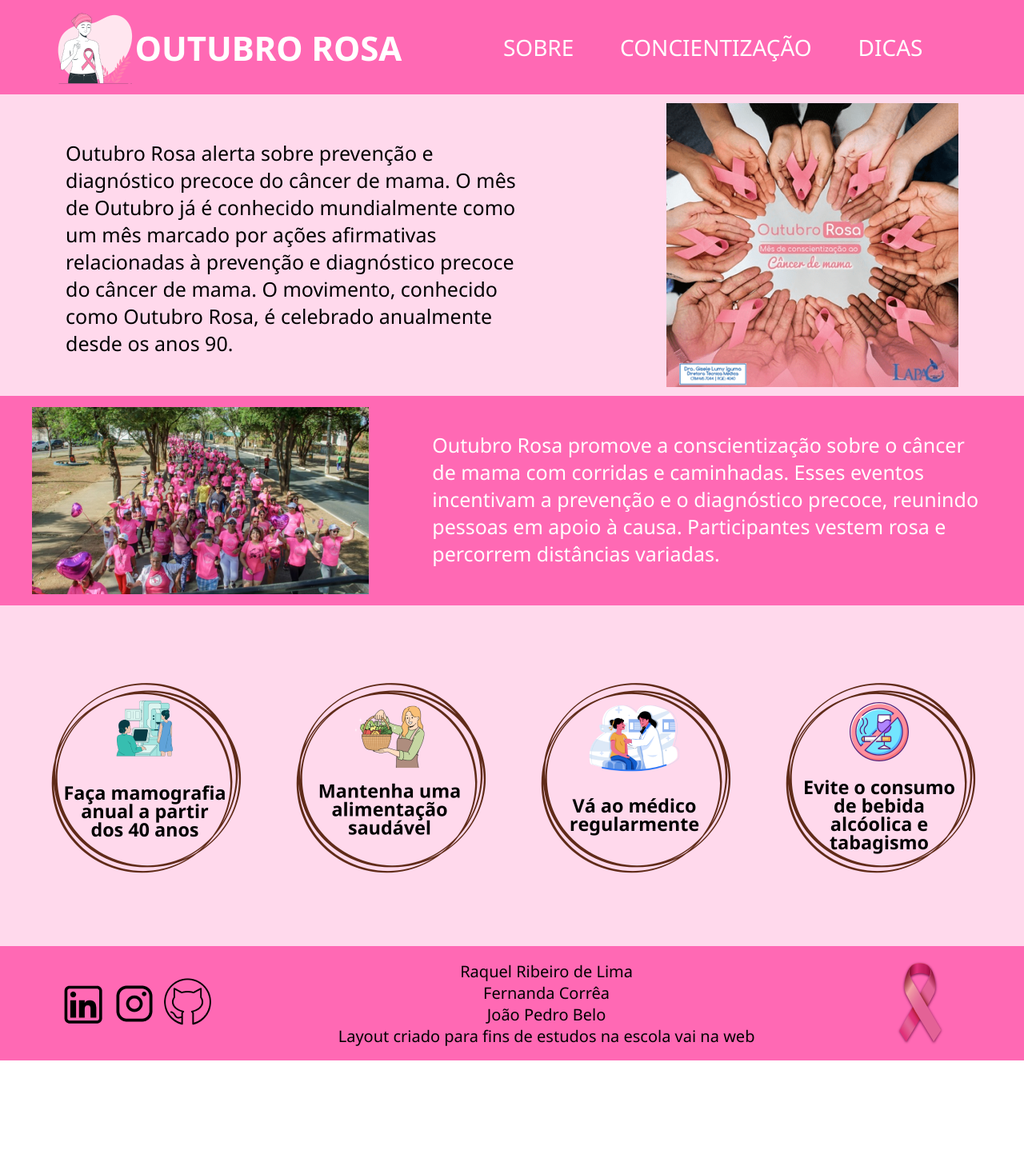
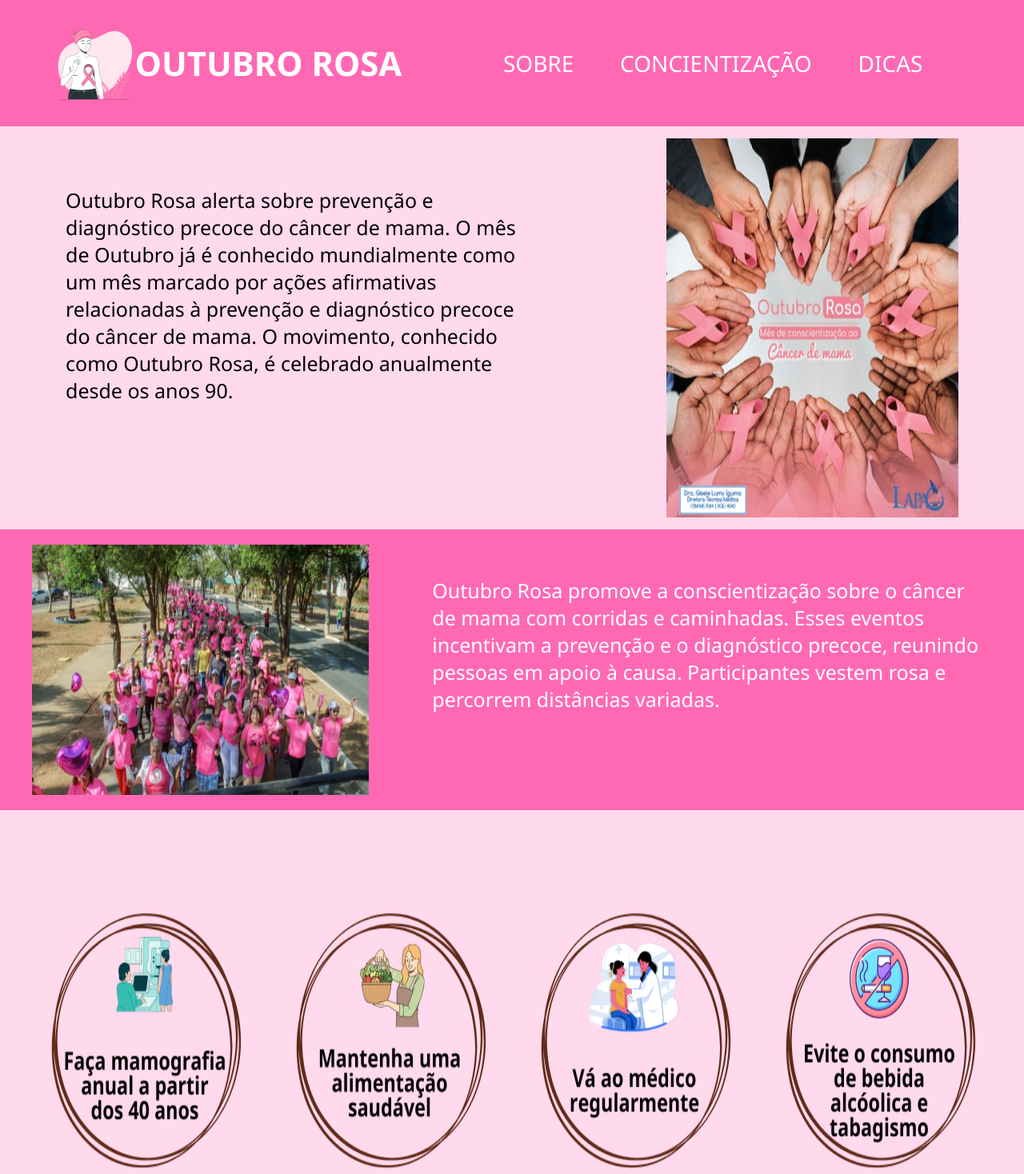
Before and after one commit to RaquellRibeiro/Outubro-Rosa, a plain HTML site: page index.html in a window 1280 px wide. Shown: the top 1468 px of the page at 80% size. Before the commit the page ends 1326 px from the top, so only its background shows below. Drawn offline with Linux system fonts and the light colour scheme.

Commit message:
Site acadêmico sobre Outubro Rosa

```diff
--- a/style.scss
+++ b/style.scss
@@ -12,8 +12,7 @@ header{
     display: flex;
     justify-content: space-evenly;
     align-items: center;
-    width: 100%;
-    height: 118px;
+    height: 19.732441471571907vh;
     background-color: #FF69B4;
 
 .logo{
@@ -41,24 +40,23 @@ ul{
 }
 
 .sobre{
-    width: 100%;
-    height: 377px;
+    height: 63.04347826086956vh;
     display: flex;
     background-color: #FFD9EC;
     justify-content: space-around;
     align-items: center;
 
     .psobre{
-        width: 587px;
-        height: 265px;
+        width: 45.859375vw;
+        height: 44.31438127090301vh;
         font-size: 25px;
         align-items: center;
         text-align: left;
     }
 
     .imgsobre{
-        width: 365px;
-        height: 355px;
+        width: 28.515625vw;
+        height: 59.364548494983275vh;
     }
 }
 
@@ -68,19 +66,18 @@ ul{
     justify-content: space-around;
     background-color: #FF69B4;
     color: white;
-    width:100%;
-    height: 262px;
+    height: 43.812709030100336vh;
 
     .imgconcientização{
-        width: 421px;
-        height: 234px;
+        width: 32.890625vw;
+        height: 39.130434782608695vh;
     }
 
     .pconcientização{
         align-items: center;
         font-size: 25px;
-        width: 700px;
-        height: 174px;
+        width: 54.6875vw;
+        height: 29.096989966555185vh;
     }
 }
 
@@ -89,19 +86,17 @@ ul{
     justify-content: space-evenly;
     align-items: center;
     background-color: #FFD9EC;
-    width: 100%;
-    height: 426px;
+    height: 71.23745819397993vh;
 
     img{
-        width: 250px;
-        height: 250px;
+        width: 19.53125vw;
+        height: 41.80602006688963vh;
     }
 }
 
 footer{
 background-color: #FF69B4;
-width: 100%;
-height: 143px;
+height: 23.91304347826087vh;
 display: flex;
 align-items: center;
 justify-content: space-around;
@@ -110,18 +105,18 @@ justify-content: space-around;
     justify-content: space-evenly;
 
     .link{
-        width: 57.84px;
-        height: 56px;
+        width: 4.51875vw;
+        height: 9.364548494983278vh;
     }
 
     .insta{
-        width: 58px;
-        height: 60.04px;
+        width: 4.53125vw;
+        height: 10.040133779264215vh;
     }
 
     .git{
-        width: 67px;
-        height: 67px;
+        width: 5.234375vw;
+        height: 11.20401337792642vh;
     }
 }
 
@@ -131,8 +126,8 @@ justify-content: space-around;
 }
 
 .laço{
-    width: 105px ;
-    height: 109px ;
+    width: 8.203125vw;
+    height: 18.22742474916388vh;
 }
 
 }
```
Also changed, not shown: style.css, 1 other file.
